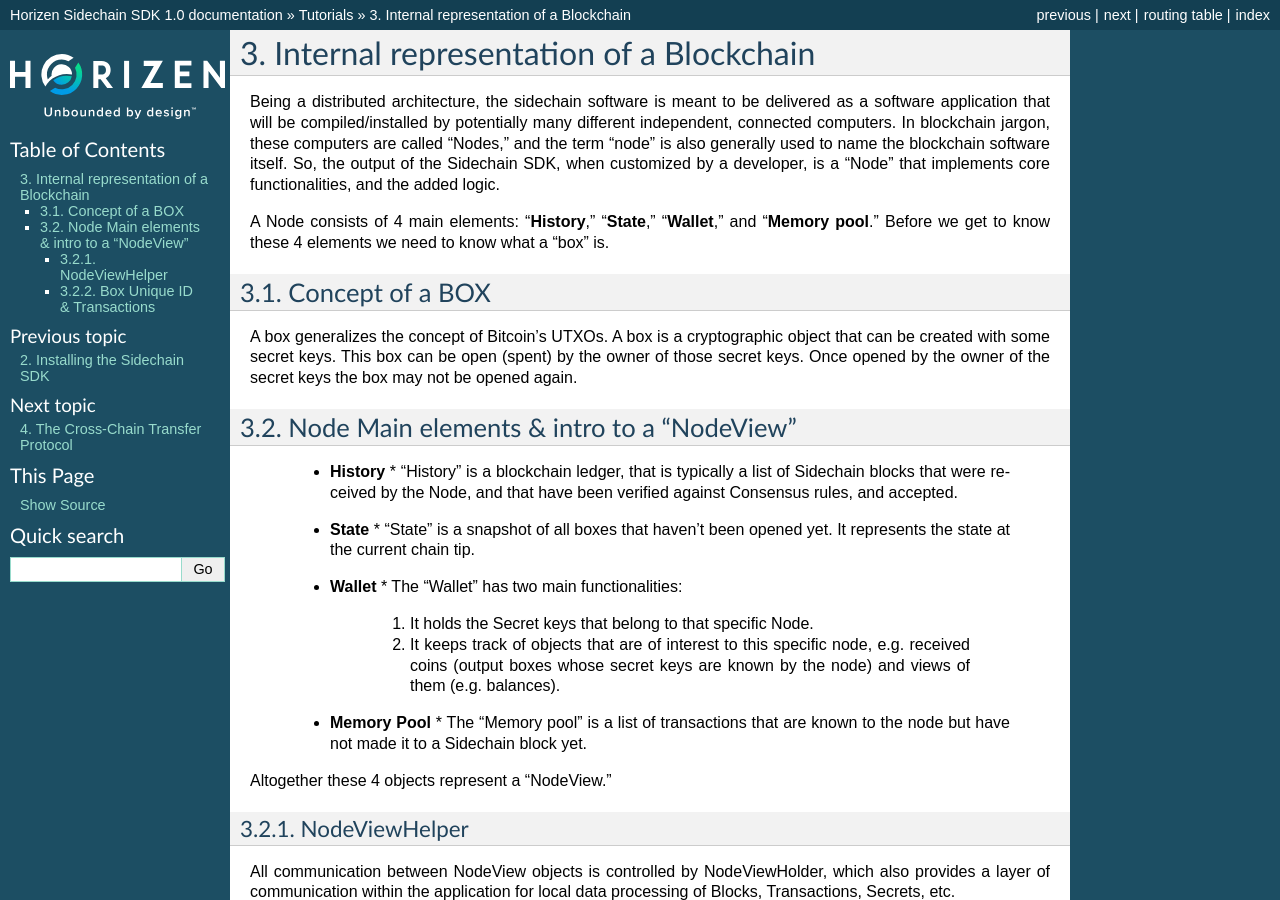
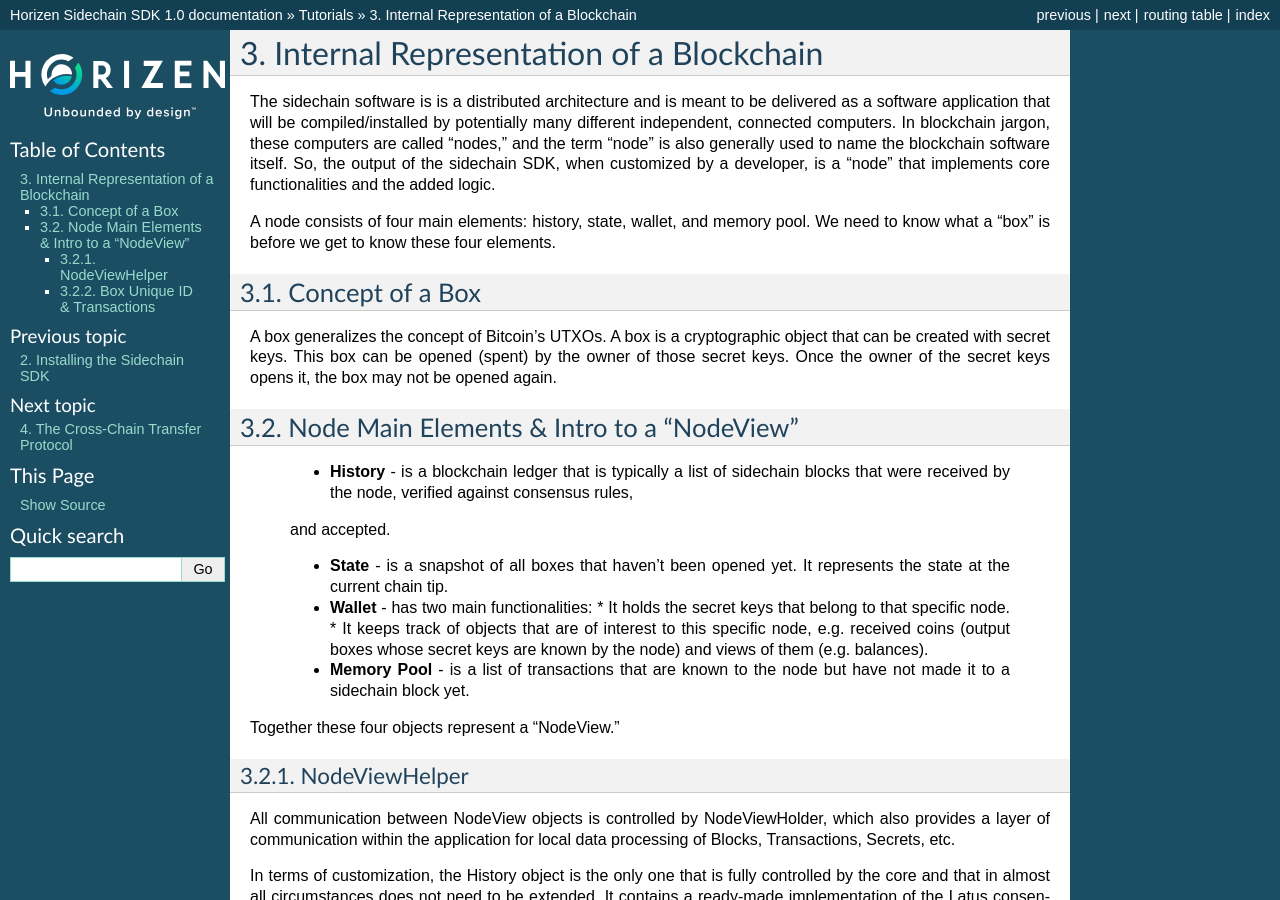
Before and after one commit to HorizenOfficial/developer-horizen-global, a Sphinx documentation site: the page built from docs/introduction/02-blockchain-representation.rst, in a window 1280 px wide and 900 px high. Built offline with Sphinx 7.4.7, drawn with Linux system fonts in a browser that asks for light colours; some of the changed text lies outside the part shown.

Commit message:
1st draft of fixes for issue 9

```diff
--- a/docs/introduction/02-blockchain-representation.rst
+++ b/docs/introduction/02-blockchain-representation.rst
@@ -1,42 +1,47 @@
 ***************************************
-Internal representation of a Blockchain
+Internal Representation of a Blockchain
 ***************************************
 
-Being a distributed architecture, the sidechain software is meant to be delivered as a software application that will be compiled/installed by potentially many different independent, connected computers. In blockchain jargon, these computers are called “Nodes,” and the term “node” is also generally used to name the blockchain software itself.
-So, the output of the Sidechain SDK, when customized by a developer, is a “Node” that implements core functionalities, and the added logic.
+The sidechain software is is a distributed architecture and is meant to be delivered as a software application that will be
+compiled/installed by potentially many different independent, connected computers. In blockchain jargon, these computers are
+called “nodes,” and the term “node” is also generally used to name the blockchain software itself.
+So, the output of the sidechain SDK, when customized by a developer, is a “node” that implements core functionalities and the added logic.
 
-A Node consists of 4 main elements: “**History**,” “**State**,” “**Wallet**,” and “**Memory pool**.” Before we get to know these 4 elements we need to know what a “box” is.
+A node consists of four main elements: history, state, wallet, and memory pool.
+We need to know what a “box” is before we get to know these four elements.
 
-Concept of a BOX
+Concept of a Box
 ****************
 
-A box generalizes the concept of Bitcoin’s UTXOs.
-A box is a cryptographic object that can be created with some secret keys. This box can be open \ (spent) by the owner of those secret keys. Once opened by the owner of the secret keys the box may not be opened again.
+A box generalizes the concept of Bitcoin’s UTXOs. A box is a cryptographic object that can be created with secret keys. This box can be opened (spent) by the
+owner of those secret keys.
+Once the owner of the secret keys opens it, the box may not be opened again.
 
-Node Main elements & intro to a "NodeView"
+Node Main Elements & Intro to a "NodeView"
 ******************************************
 
-  * **History**
-    * “History” is a blockchain ledger, that is typically a list of Sidechain blocks that were received by the Node, and that have been verified against Consensus rules, and accepted.
+  * **History** - is a blockchain ledger that is typically a list of sidechain blocks that were received by the node, verified against consensus rules,
+  and accepted.
 
-  * **State**
-    * “State” is a snapshot of all boxes that haven’t been opened yet. It represents the state at the current chain tip.
+  * **State** - is a snapshot of all boxes that haven’t been opened yet. It represents the state at the current chain tip.
 
-  * **Wallet**
-    * The “Wallet” has two main functionalities:
-      1. It holds the Secret keys that belong to that specific Node.
-      2. It keeps track of objects that are of interest to this specific node, e.g. received coins (output boxes whose secret keys are known by the node) and views of them (e.g. balances).
-  * **Memory Pool**
-    * The “Memory pool” is a list of transactions that are known to the node but have not made it to a Sidechain block yet.
+  * **Wallet** - has two main functionalities:
+    * It holds the secret keys that belong to that specific node.
+    * It keeps track of objects that are of interest to this specific node, e.g. received coins (output boxes whose secret keys are known by the node)
+    and views of them (e.g. balances).
 
-Altogether these 4 objects represent a “NodeView.”
+  * **Memory Pool** - is a list of transactions that are known to the node but have not made it to a sidechain block yet.
+
+Together these four objects represent a “NodeView.”
 
 NodeViewHelper
 ==============
 
-All communication between NodeView objects is controlled by NodeViewHolder, which also provides a layer of communication within the application for local data processing of Blocks, Transactions, Secrets, etc.
+All communication between NodeView objects is controlled by NodeViewHolder, which also provides a layer of communication within the application for local data
+processing of Blocks, Transactions, Secrets, etc.
 
-In terms of customization, the History object is the only one that is fully controlled by the core and that in almost all circumstances does not need to be extended. It contains a ready-made implementation of the Latus consensus and of the Cross-Chain Transfer Protocol.
+In terms of customization, the History object is the only one that is fully controlled by the core and that in almost all circumstances does not need to be
+extended. It contains a ready-made implementation of the Latus consensus and of the Cross-Chain Transfer Protocol.
 
 The core logic of State, Wallet and Memory Pool can instead be extended by sidechain developers:
 
```
